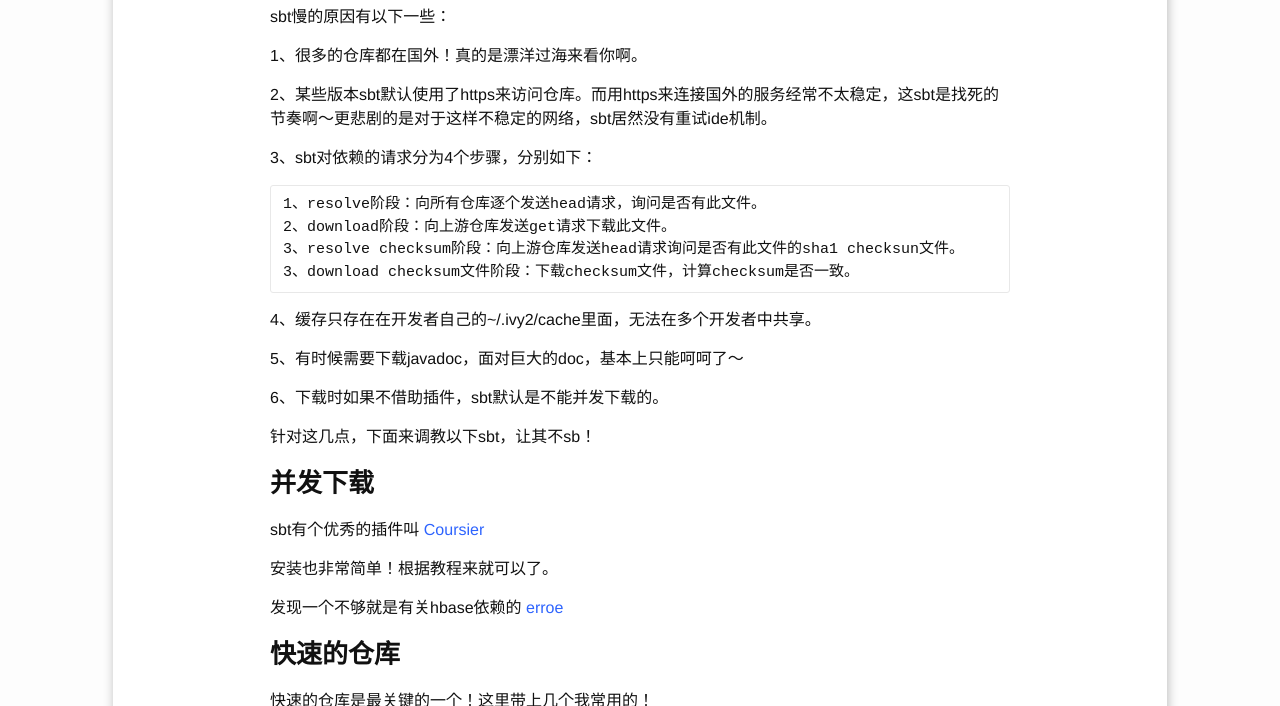
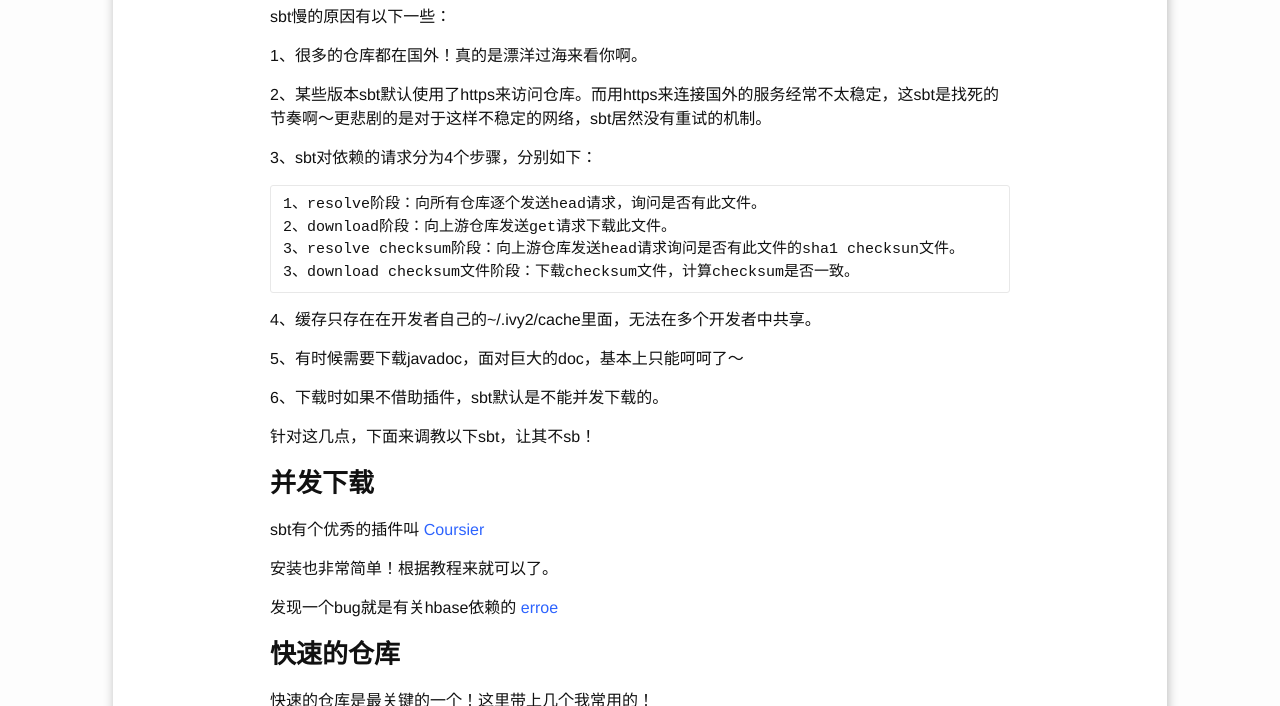
Before and after one commit to TopSpoofer/TopSpoofer.github.io, a Jekyll site: the page built from _posts/2016/10/2016-10-18-搭建快速的sbt开发环境.md, in a window 1280 px wide. Shown: the part 785-1491 px from the top of the page. Built offline with Jekyll 4.4.1, drawn with Linux system fonts in a browser that asks for light colours; comment, search, counter and statistics services are not loaded.

Commit message:
完成blog

```diff
--- a/_posts/2016/10/2016-10-18-搭建快速的sbt开发环境.md
+++ b/_posts/2016/10/2016-10-18-搭建快速的sbt开发环境.md
@@ -28,7 +28,7 @@ sbt慢的原因有以下一些：
 
 1、很多的仓库都在国外！真的是漂洋过海来看你啊。
 
-2、某些版本sbt默认使用了https来访问仓库。而用https来连接国外的服务经常不太稳定，这sbt是找死的节奏啊～更悲剧的是对于这样不稳定的网络，sbt居然没有重试ide机制。
+2、某些版本sbt默认使用了https来访问仓库。而用https来连接国外的服务经常不太稳定，这sbt是找死的节奏啊～更悲剧的是对于这样不稳定的网络，sbt居然没有重试的机制。
 
 3、sbt对依赖的请求分为4个步骤，分别如下：
 
@@ -53,7 +53,7 @@ sbt有个优秀的插件叫 [Coursier](https://github.com/alexarchambault/coursi
 
 安装也非常简单！根据教程来就可以了。
 
-发现一个不够就是有关hbase依赖的 [erroe](https://github.com/alexarchambault/coursier/issues/325)
+发现一个bug就是有关hbase依赖的 [erroe](https://github.com/alexarchambault/coursier/issues/325)
 
 ### 快速的仓库
 
```
